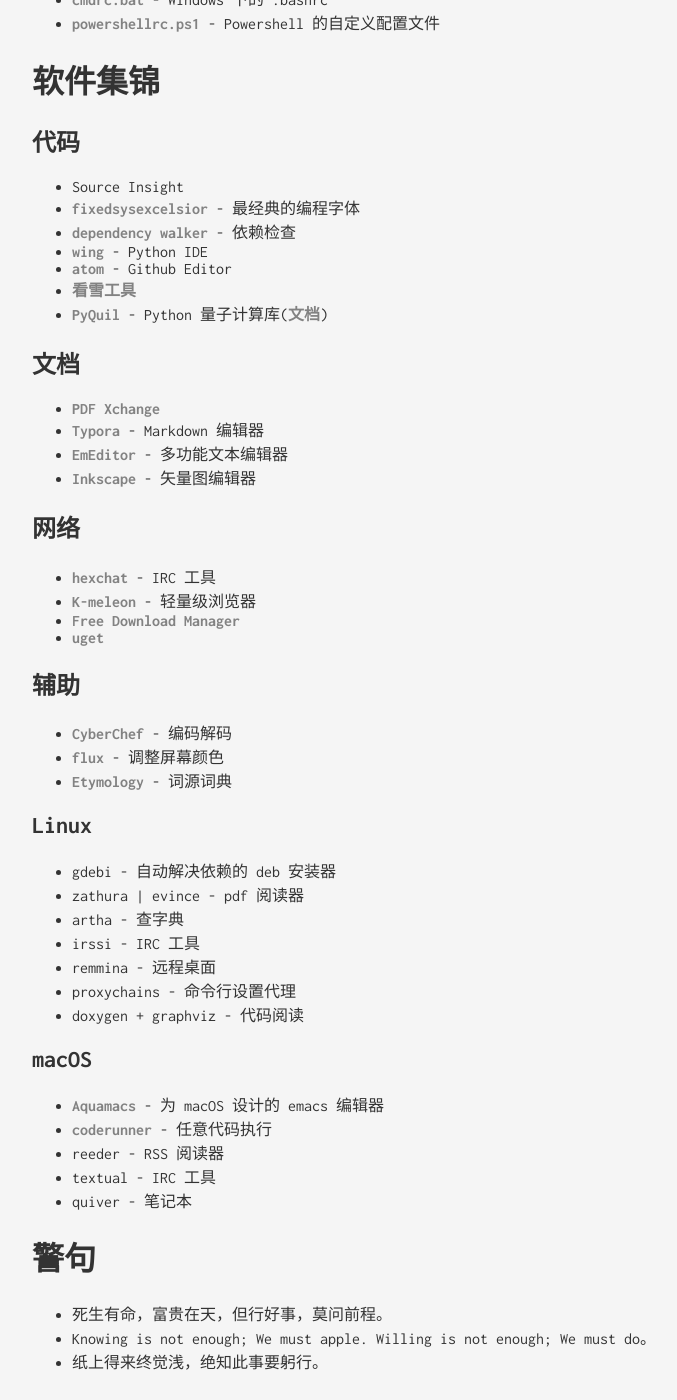
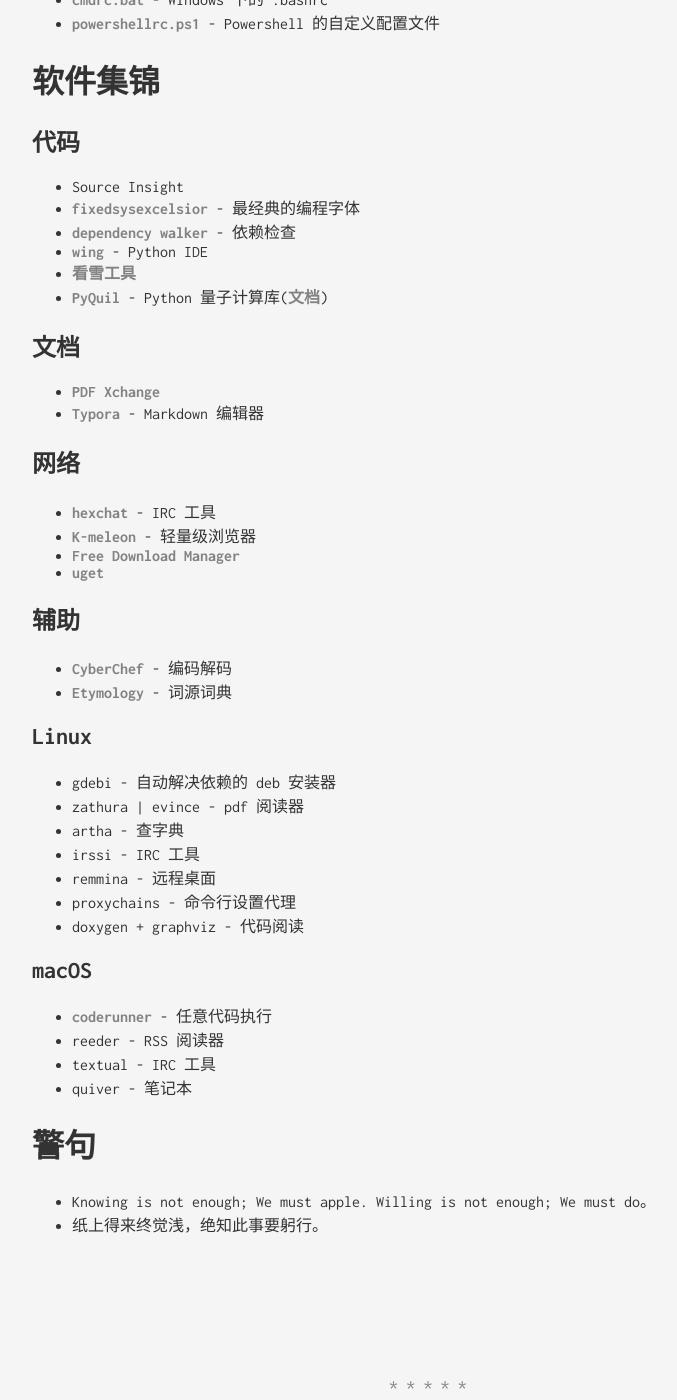
Before and after one commit to vainPointer/vainPointer.github.io, a Jekyll site: the page built from about.md, in a window 1280 px wide and 1400 px high, scrolled down 1660 px. Shown: the whole window, without its empty margins (208-885 px from the left). Built offline with Jekyll 4.4.1, drawn with Linux system fonts in a browser that asks for light colours.

```diff
--- a/about.md
+++ b/about.md
@@ -58,15 +58,12 @@
   - [fixedsysexcelsior](/download/FSEX300.ttf) - 最经典的编程字体
   - [dependency walker](http://www.dependencywalker.com/) - 依赖检查
   - [wing](https://wingware.com/downloads/wing-personal) - Python IDE
-  - [atom](https://atom.io/) - Github Editor
   - [看雪工具](https://tools.pediy.com/)
   - [PyQuil](https://github.com/rigetti/pyquil) - Python 量子计算库([文档](https://pyquil.readthedocs.io/en/latest/start.html))
 
 ## 文档
   - [PDF Xchange](https://pdf-xchange.eu/)
   - [Typora](https://www.typora.io/) - Markdown 编辑器
-  - [EmEditor](https://www.emeditor.com/download/) - 多功能文本编辑器
-  - [Inkscape](https://inkscape.org/) - 矢量图编辑器
 
 ## 网络
   - [hexchat](https://hexchat.github.io/downloads.html) - IRC 工具
@@ -76,7 +73,6 @@
 
 ## 辅助
   - [CyberChef](/download/CyberChef.htm) - 编码解码
-  - [flux](https://justgetflux.com/) - 调整屏幕颜色
   - [Etymology](/download/Etymology.chm) - 词源词典
 
 ## Linux
@@ -89,7 +85,6 @@
   - doxygen + graphviz - 代码阅读
 
 ## macOS
-  - [Aquamacs](http://aquamacs.org/) - 为 macOS 设计的 emacs 编辑器
   - [coderunner](https://coderunnerapp.com/) - 任意代码执行
   - reeder - RSS 阅读器
   - textual - IRC 工具
@@ -97,6 +92,5 @@
 
 
 # 警句
-  - 死生有命，富贵在天，但行好事，莫问前程。
   - Knowing is not enough; We must apple. Willing is not enough; We must do。
   - 纸上得来终觉浅，绝知此事要躬行。
```
Also changed, not shown: other parts of about.md (+2 -2 lines).
